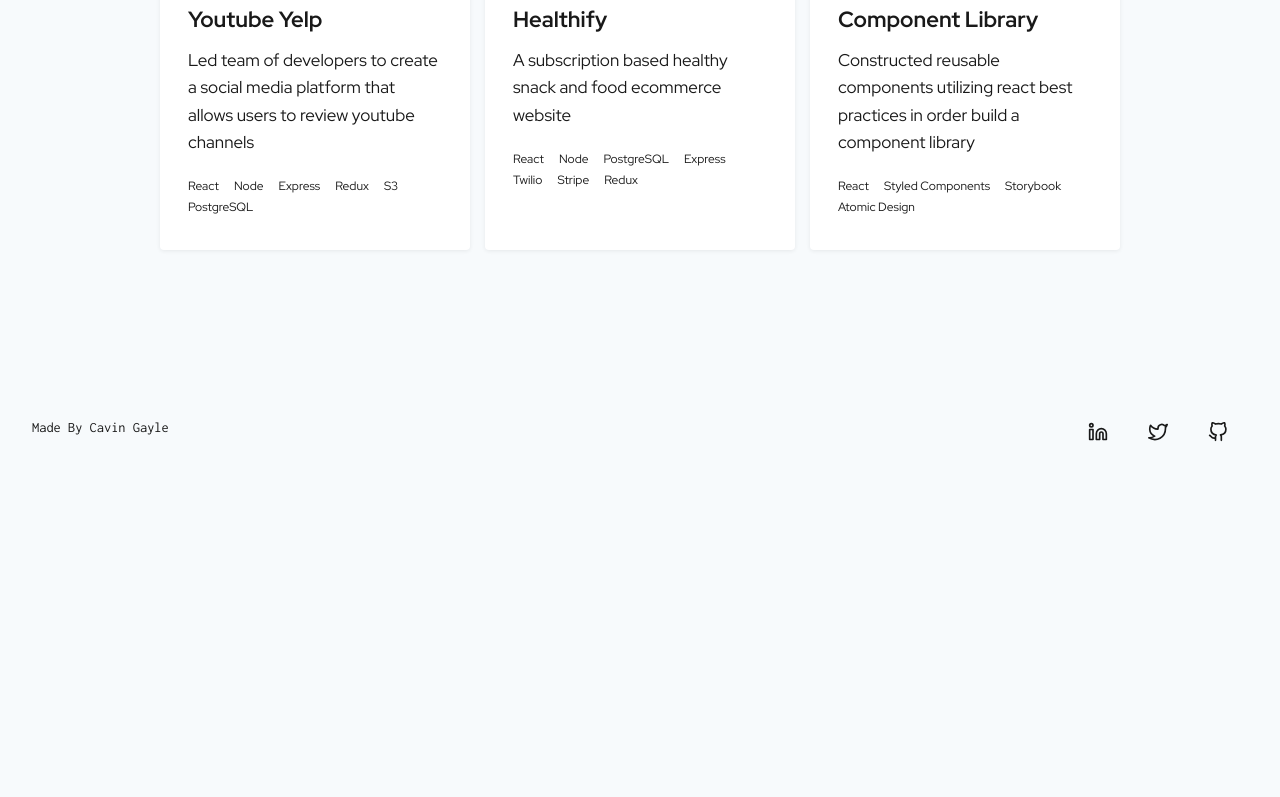
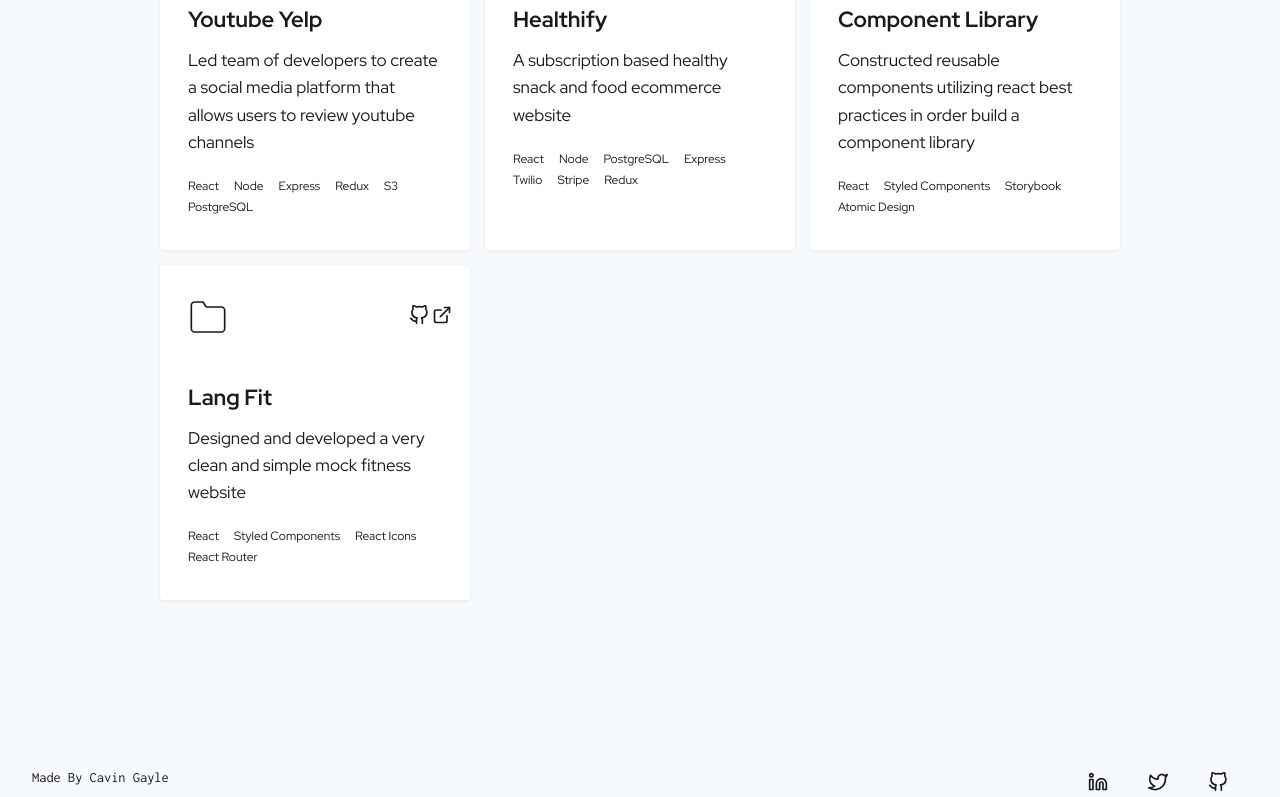
Before and after one commit to cavingayle/Portfolio-Website, a React (Create React App) app: page / in a window 1280 px wide. Shown: the part 1707-2504 px from the top of the page. Before the commit the page ends 2188 px from the top, so only its background shows below. Built offline with nearby package versions, Linux system fonts and the light colour scheme.

Commit message:
Added Project

```diff
--- a/src/components/ProjectData.js
+++ b/src/components/ProjectData.js
@@ -21,6 +21,14 @@
     githubLink:'https://github.com/cavingayle/Storybook-StyledComponents',
     liveLink:'https://5fd9716c9a2cde16086753e3--buttons-storybook.netlify.app/?path=/story/main-button--template'
 
-  }
+  },
+    {
+    projectTitle:'Lang Fit',
+    projectDescription:'Designed and developed a very clean and simple mock fitness website',
+    projectTech: ['React', 'Styled Components', 'React Icons', 'React Router', ],
+    githubLink:'https://github.com/cavingayle/Fitness-Website',
+    liveLink:'https://langfitness.netlify.app/'
+
+  },
 
   ]
```
Also changed, not shown: 1 other file (tests, documents, lock files or other folders).
